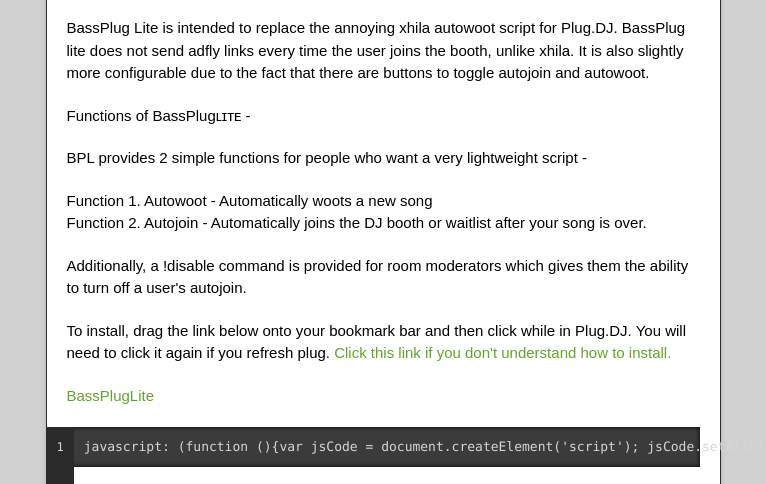
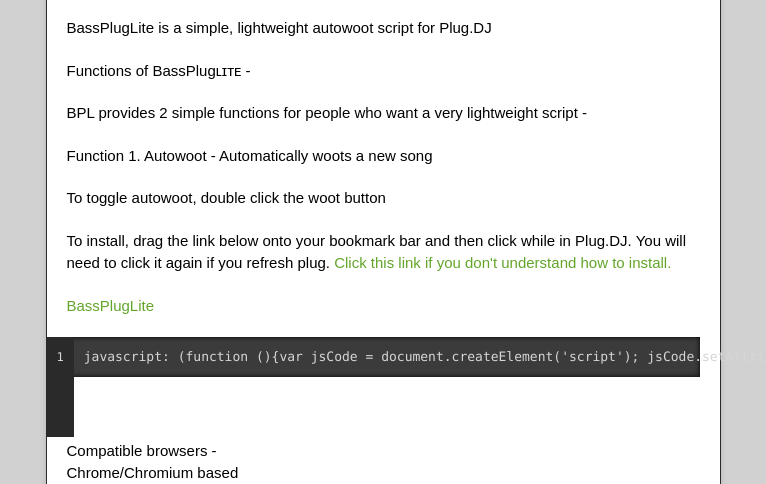
Before and after one commit to Void-i/BassPlugLite, a plain HTML site: page index.html in a window 1280 px wide. Shown: the part 316-800 px from the top of the page, without its empty margins (257-1023 px from the left). Drawn offline with nearby package versions, Linux system fonts and the light colour scheme.

Commit message:
Update for the new UI

```diff
--- a/index.html
+++ b/index.html
@@ -36,18 +36,16 @@
         <article class="markdown-body">
           <h2>BassPlugLite</h2>
 
-<p>BassPlug Lite is intended to replace the annoying xhila autowoot script for Plug.DJ. BassPlug lite does not send adfly
-links every time the user joins the booth, unlike xhila. It is also slightly more configurable due to the fact that
-there are buttons to toggle autojoin and autowoot.</p>
+<p>BassPlugLite is a simple, lightweight autowoot script for Plug.DJ</p>
 
 <p>Functions of BassPlugʟɪᴛᴇ -</p>
 
 <p>BPL provides 2 simple functions for people who want a very lightweight script -</p>
 
 <p>Function 1. Autowoot - Automatically woots a new song<br>
-Function 2. Autojoin - Automatically joins the DJ booth or waitlist after your song is over.</p>
+</p>
 
-<p>Additionally, a !disable command is provided for room moderators which gives them the ability to turn off a user's autojoin.</p>
+<p>To toggle autowoot, double click the woot button</p>
 
 <p>To install, drag the link below onto your bookmark bar and then click while in Plug.DJ. You will need to click it again if you refresh plug. <a href="http://www.youtube.com/watch?v=V0j9dxZCn5g">Click this link if you don't understand how to install.</a></p>
 
```
